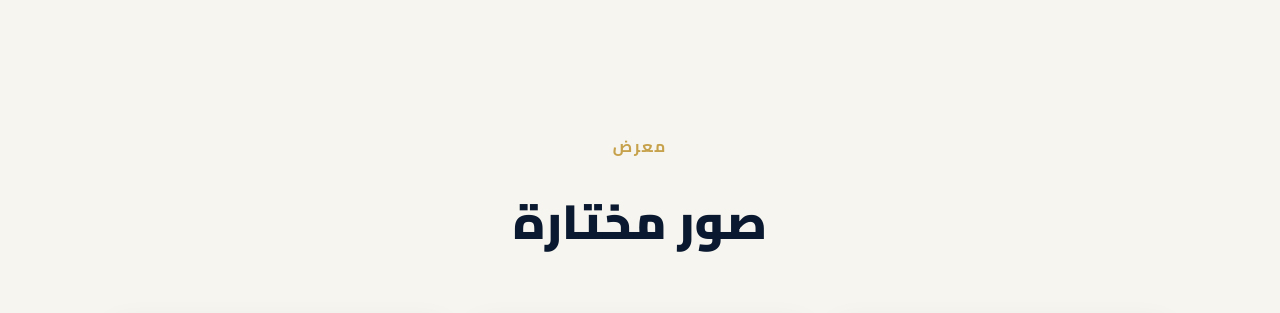
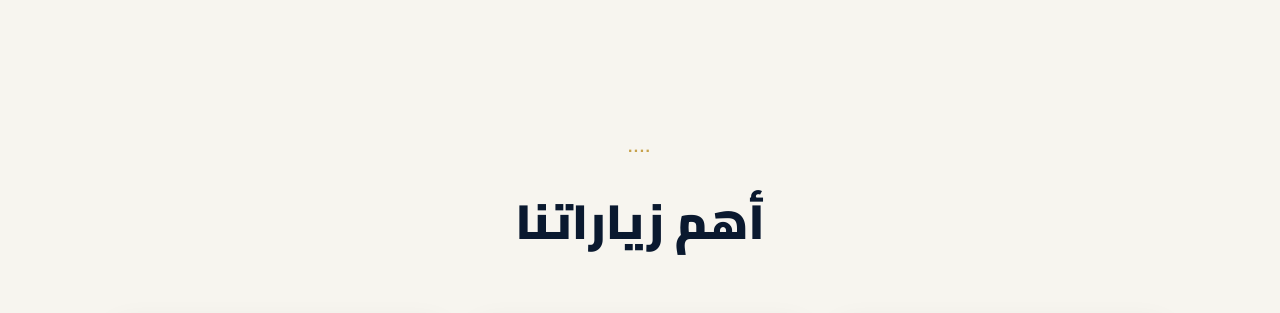
Before and after one commit to hosamgrebe/TEST, a plain HTML site: page index.html in a window 1280 px wide. Shown: the part 1240-1553 px from the top of the page. Drawn offline with Linux system fonts and the light colour scheme.

Commit message:
Add files via upload

```diff
--- a/index.html
+++ b/index.html
@@ -677,8 +677,8 @@
     <!-- Gallery Section -->
     <section class="gallery" id="gallery">
         <div class="container">
-            <h2 class="section-title-small fade-in-up">معرض</h2>
-            <h2 class="section-title-large fade-in-up">صور مختارة</h2>
+            <h2 class="section-title-small fade-in-up">....</h2>
+            <h2 class="section-title-large fade-in-up">أهم زياراتنا</h2>
 
             <div class="gallery-grid">
                 <div class="gallery-card slide-in-left"><img src="assets/g1.jpg" alt="Gallery 1"></div>
```
Also changed, not shown: assets/g1.jpg (added), assets/g2.jpg (added), assets/g3.jpg (added), assets/g4.jpg (added), assets/g5.jpg (added), assets/g6.jpg (added).
